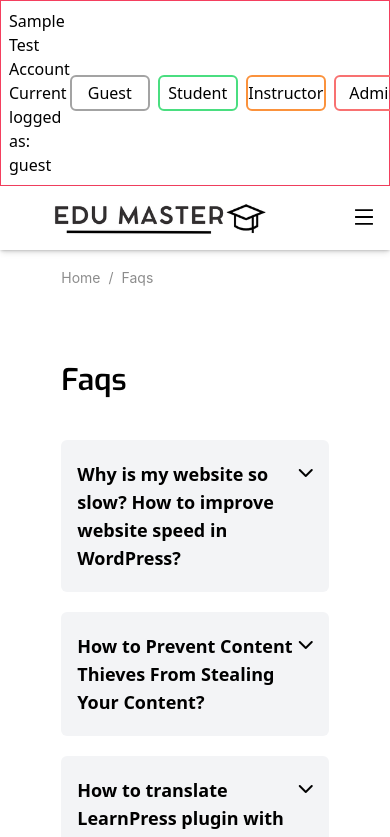
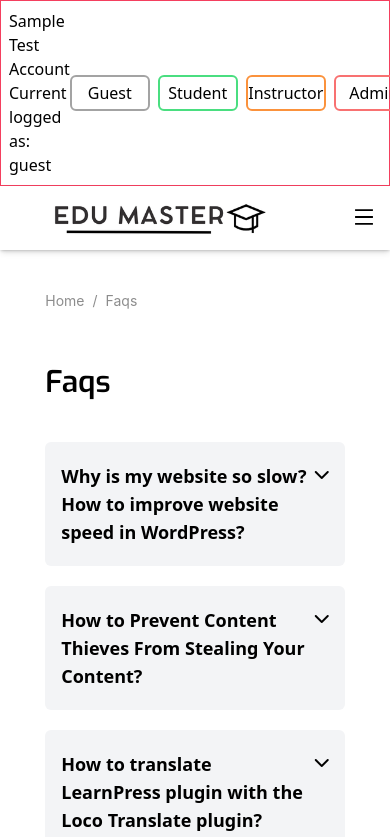
Before and after one commit to TEAM03-OJTPASSED/EduMaster_FinalProject_Team03_React12, a React (Vite) app: page /faqs in a window 390 px wide. Shown: the top 837 px of the page. Built offline with nearby package versions, Linux system fonts and the light colour scheme.

Commit message:
fix breadcrumb for contact, blog, faqs pages

```diff
--- a/src/pages/BlogPage.tsx
+++ b/src/pages/BlogPage.tsx
@@ -3,6 +3,7 @@ import { SearchFilter } from "../components/Blogs/SearchFilter";
 import { SearchResults } from "../components/Blogs/SearchResults";
 import { useEffect, useState } from "react";
 import { useSearchParams } from "react-router-dom";
+import DynamicBreadcrumb from "../components/Breadcrumb/Breadcrumb";
 
 interface Blog {
   id: number;
@@ -224,7 +225,10 @@ const BlogPage: React.FC = () => {
   };
 
   return (
-    <main>
+    <main className="mt-2">
+      <div className="p-4 pb-0">
+        <DynamicBreadcrumb />
+      </div>
       <Layout className="relative">
         <SearchResults
           blogs={filteredBlogs}
--- a/src/pages/ContactPage.tsx
+++ b/src/pages/ContactPage.tsx
@@ -17,13 +17,10 @@ const ContactPage: React.FC = () => {
   };
 
   return (
-    <div>
+    <div className='mt-2'>
       {/* Breadcrumb Section */}
-      <div className="bg-gray-150 p-2 md:p-3">
-        <div className="w-full h-14 flex items-center">
-        <DynamicBreadcrumb/>
-        </div>
-        <hr className="border-b border-gray-300" />
+      <div className="p-4 pb-0">
+        <DynamicBreadcrumb />
       </div>
 
       {/* Contact Section */}
@@ -42,14 +39,14 @@ const ContactPage: React.FC = () => {
                 <i className="fas fa-phone-alt text-orange-500 text-3xl p-5 bg-gray-100 rounded-md"></i>
                 <div className="ml-8">
                   <h3 className="text-gray-400 mt-5 mb-2">Phone</h3>
-                  <p className="font-semibold">(123) 456 7890</p>
+                  <p className="font-semibold">0901 661 669</p>
                 </div>
               </div>
               <div className="flex items-start pt-4">
                 <i className="fas fa-envelope text-orange-500 text-3xl p-5 bg-gray-100 rounded-md"></i>
                 <div className="ml-8">
                   <h3 className="text-gray-400 mt-5 mb-2">Email</h3>
-                  <p className="font-semibold">Demo@Domain.Com</p>
+                  <p className="font-semibold">team03ojt@gmail.com</p>
                 </div>
               </div>
             </div>
@@ -57,7 +54,7 @@ const ContactPage: React.FC = () => {
 
           {/* Right Column - Map */}
           <div className="lg:w-2/3 p-4">
-            <MapContainer center={position} zoom={16} style={{ height: '300px', width: '100%', borderRadius: '2.5%' }}>
+            <MapContainer center={position} zoom={16} style={{ height: '400px', width: '100%', borderRadius: '2.5%' }}>
               <TileLayer
                 url="https://{s}.tile.openstreetmap.org/{z}/{x}/{y}.png"
                 attribution="&copy; OpenStreetMap contributors"
--- a/src/pages/FAQPage.tsx
+++ b/src/pages/FAQPage.tsx
@@ -9,14 +9,12 @@ const FAQsPage = () => {
   };
 
   return (
-    <div className="max-w-7xl mx-auto px-4">
-      <div className="bg-gray-150">
-        <div className="w-full h-14 flex items-center pl-4">
+    <div className="mt-2">
+      <div className="p-4 pb-0">
         <DynamicBreadcrumb />
       </div>
-      </div>
 
-      <section className="pt-5">
+      <section>
         <div className="p-4">
           <h1 className="mt-5 mb-2.5 font-semibold text-3xl sm:text-4xl">
             Faqs
@@ -38,8 +36,7 @@ const FAQsPage = () => {
                 </a>
                 <span>
                   <i
-                    className={`fas fa-chevron-${
-                      openFAQ === 1 ? "up" : "down"
+                    className={`fas fa-chevron-${openFAQ === 1 ? "up" : "down"
                       }`}
                   ></i>
                 </span>
@@ -75,8 +72,7 @@ const FAQsPage = () => {
                 </a>
                 <span>
                   <i
-                    className={`fas fa-chevron-${
-                      openFAQ === 2 ? "up" : "down"
+                    className={`fas fa-chevron-${openFAQ === 2 ? "up" : "down"
                       }`}
                   ></i>
                 </span>
@@ -127,8 +123,7 @@ const FAQsPage = () => {
                 </a>
                 <span>
                   <i
-                    className={`fas fa-chevron-${
-                      openFAQ === 3 ? "up" : "down"
+                    className={`fas fa-chevron-${openFAQ === 3 ? "up" : "down"
                       }`}
                   ></i>
                 </span>
@@ -166,8 +161,7 @@ const FAQsPage = () => {
                 </a>
                 <span>
                   <i
-                    className={`fas fa-chevron-${
-                      openFAQ === 4 ? "up" : "down"
+                    className={`fas fa-chevron-${openFAQ === 4 ? "up" : "down"
                       }`}
                   ></i>
                 </span>
@@ -200,8 +194,7 @@ const FAQsPage = () => {
                 </a>
                 <span>
                   <i
-                    className={`fas fa-chevron-${
-                      openFAQ === 5 ? "up" : "down"
+                    className={`fas fa-chevron-${openFAQ === 5 ? "up" : "down"
                       }`}
                   ></i>
                 </span>
@@ -333,8 +326,7 @@ const FAQsPage = () => {
                 </a>
                 <span>
                   <i
-                    className={`fas fa-chevron-${
-                      openFAQ === 6 ? "up" : "down"
+                    className={`fas fa-chevron-${openFAQ === 6 ? "up" : "down"
                       }`}
                   ></i>
                 </span>
```
Lines whose indentation alone changed are shown as unchanged.
